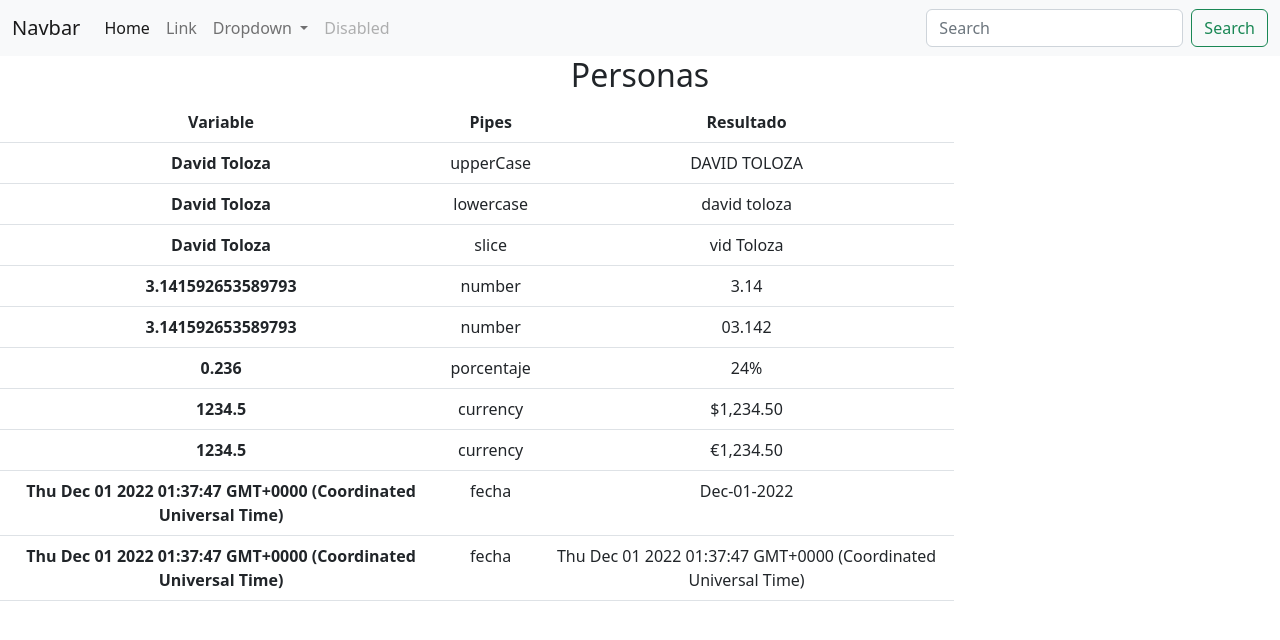
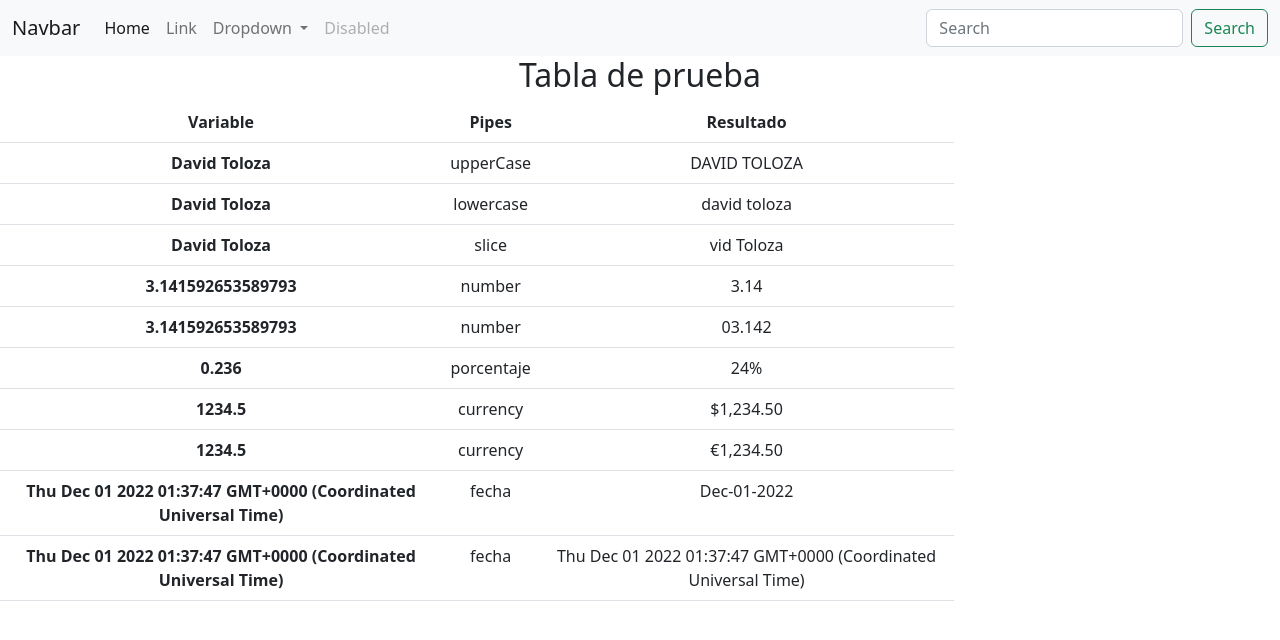
Before and after one commit to Jhon-1401/proyecto-heroes, an Angular app: page / in a window 1280 px wide. Shown: the top 640 px of the page. Built offline with nearby package versions, Linux system fonts and the light colour scheme.

Commit message:
cambio de nombre

```diff
--- a/src/app/component/tabla/tabla.component.html
+++ b/src/app/component/tabla/tabla.component.html
@@ -1,5 +1,5 @@
 <div class="row tituloscentrados">
-  <h2>Personas</h2>
+  <h2>Tabla de prueba</h2>
   <div class="col-md-9">
     <table class="table">
         <thead>
```
